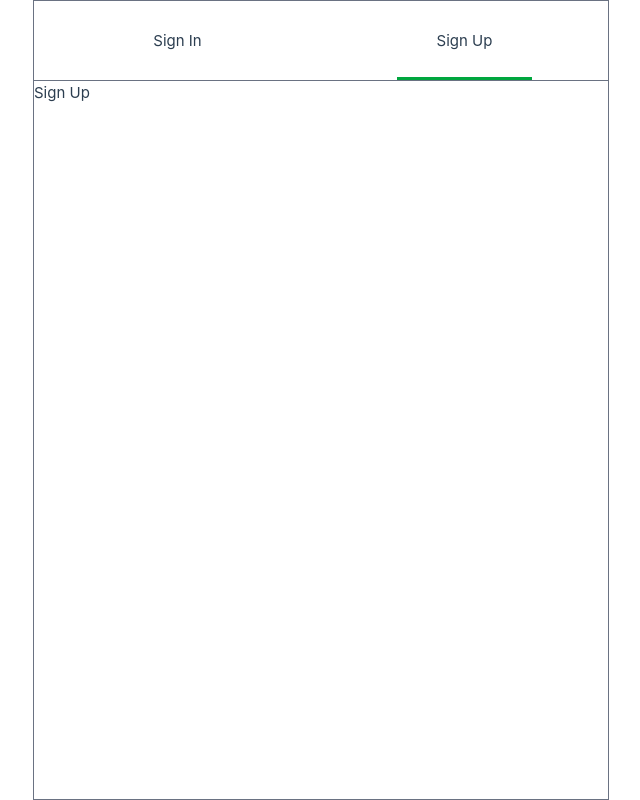
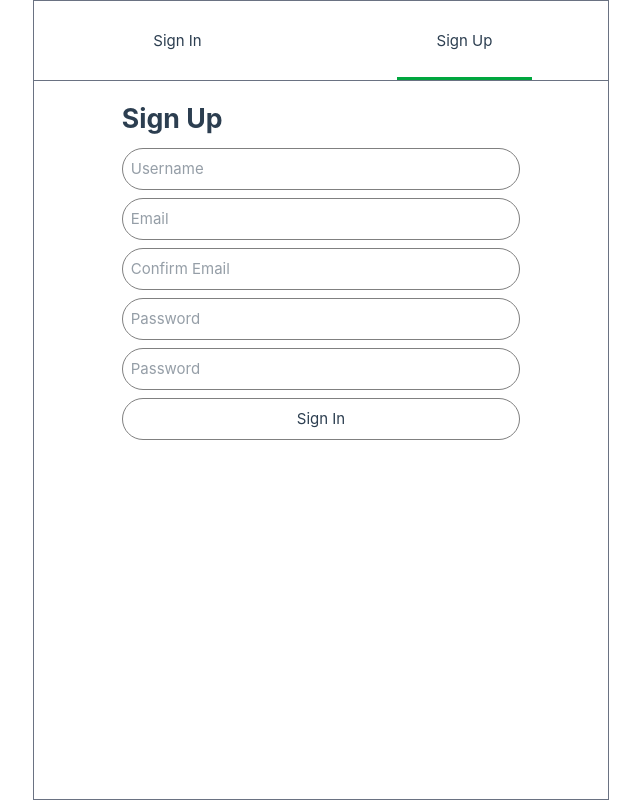
Before and after one commit to RusticTroll/IT718_Project, a Vue app: page /signin in a window 1280 px wide. Both pictures are taken after a click on the element "Sign Up". Shown: the whole page, without its empty margins (319-959 px from the left). Built offline with nearby package versions, Linux system fonts and the light colour scheme; no server answers; what @aws-amplify/ui-vue, aws-amplify would draw is missing.

Commit message:
Started implementing Sign Up component + removed birthdate as required attribute

```diff
--- a/src/components/SignInComponent.vue
+++ b/src/components/SignInComponent.vue
@@ -10,10 +10,16 @@
         required
         class="rounded-full p-2"
       />
-      <input type="submit" value="Sign In" class="rounded-full p-2" />
+      <input type="submit" value="Sign In" class="rounded-full p-2" onsubmit="signIn" />
     </form>
   </div>
 </template>
+
+<script lang="ts">
+function signIn(event: SubmitEvent) {
+  event.preventDefault()
+}
+</script>
 
 <style scoped>
 input {
--- a/src/components/SignUpComponent.vue
+++ b/src/components/SignUpComponent.vue
@@ -1,3 +1,98 @@
+<script setup lang="ts">
+import { ref } from 'vue';
+import { signUp } from 'aws-amplify/auth';
+
+const errorMessage = ref('')
+
+async function handleSignUp(event: Event) {
+  event.preventDefault()
+
+  console.log("Handling sign up!")
+
+  const form = document.querySelector("form")!
+  const email = (<HTMLInputElement>form.elements.namedItem("email")).value
+  const confirmEmail = (<HTMLInputElement>form.elements.namedItem("confirm_email")).value
+  const password = (<HTMLInputElement>form.elements.namedItem("password")).value
+  const confirmPassword = (<HTMLInputElement>form.elements.namedItem("confirm_password")).value
+
+  if (!validateInputs(email, confirmEmail, password, confirmPassword)) {
+    return
+  }
+
+  const { isSignUpComplete, userId, nextStep } = await signUp({
+    username: email,
+    password: password,
+    options: {
+      userAttributes: {
+        email: email,
+        'custom:display_name': (<HTMLInputElement>form.elements.namedItem("username")).value
+      }
+    }
+  })
+
+  console.log("Complete?: %s", isSignUpComplete.toString())
+  console.log("Complete?: %s", userId)
+  console.log("Complete?: %s", nextStep.toString())
+}
+
+function validateInputs(email: string, confirmEmail: string, password: string, confirmPassword: string) {
+  const emailValidator = RegExp(".+@.+\..+")
+
+  console.log("Email: %s", email)
+  console.log("CEmail: %s", confirmEmail)
+  console.log("Pass: %s", password)
+  console.log("CPass: %s", confirmPassword)
+
+  if (!emailValidator.test(email)) {
+    errorMessage.value = "Invalid Email!"
+    return false
+  } else if (email != confirmEmail) {
+    errorMessage.value = "Emails do not match!"
+    return false
+  } else if (password != confirmPassword) {
+    errorMessage.value = "Passwords do not match!"
+    return false
+  }
+
+  errorMessage.value = ""
+  return true
+}
+</script>
+
 <template>
-  <h1>Sign Up</h1>
+  <div class="flex justify-center">
+    <form id="signUpForm" class="flex flex-col w-[75%] gap-2 p-4" @submit="handleSignUp">
+      <h1>Sign Up</h1>
+      <input name="username" type="text" placeholder="Username" required class="rounded-full p-2" />
+      <input name="email" type="text" placeholder="Email" required class="rounded-full p-2" />
+      <input name="confirm_email" type="text" placeholder="Confirm Email" required class="rounded-full p-2" />
+      <input
+        name="password"
+        type="password"
+        placeholder="Password"
+        required
+        class="rounded-full p-2"
+      />
+      <input
+        name="confirm_password"
+        type="password"
+        placeholder="Password"
+        required
+        class="rounded-full p-2"
+      />
+      <input type="submit" value="Sign In" class="rounded-full p-2" />
+      <p v-if="errorMessage !== ''" class="text-red-500">{{ errorMessage }}</p>
+    </form>
+  </div>
 </template>
+
+<style scoped>
+input {
+  border: 1px gray solid;
+}
+
+form h1 {
+  font-weight: bold;
+  font-size: 20pt;
+}
+</style>
```
Also changed, not shown: 1 other file (tests, documents, lock files or other folders).
